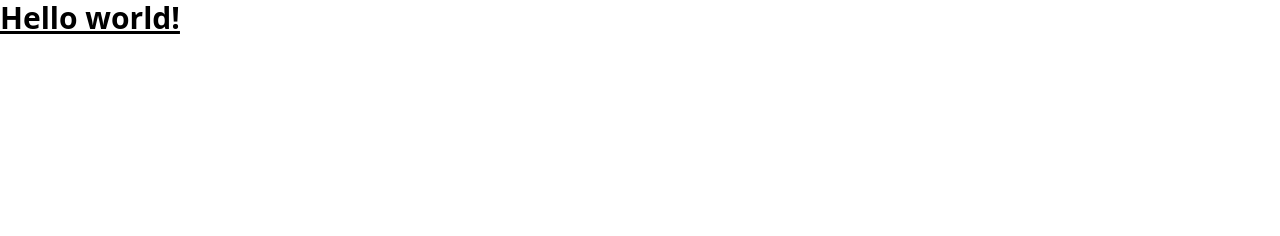
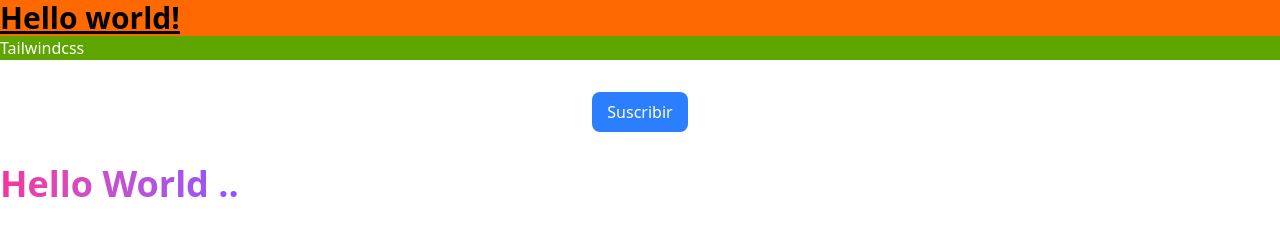
Before and after one commit to rpalaciosg/TailwindCss, a website: page src/index.html in a window 1280 px wide. Drawn offline with Linux system fonts and the light colour scheme.

Commit message:
feat(colores): aplly colors

```diff
--- a/src/index.html
+++ b/src/index.html
@@ -15,5 +15,18 @@
     <h1 class="bg-orange-500 text-3xl font-bold underline --color-clifford">
       Hello world!
     </h1>
+    <h2 class="bg-lime-600 text-white">Tailwindcss</h2>
+    <button
+      class="bg-blue-500 hover:bg-blue-700 text-white p-2 rounded-lg w-24 mx-auto block my-8"
+    >
+      Suscribir
+    </button>
+    <div class="text-4xl font-extrabold">
+      <span
+        class="bg-clip-text text-transparent bg-gradient-to-r from-pink-500 to-violet-500"
+      >
+        Hello World ..</span
+      >
+    </div>
   </body>
 </html>
```
Also changed, not shown: README.md, src/output.css.
